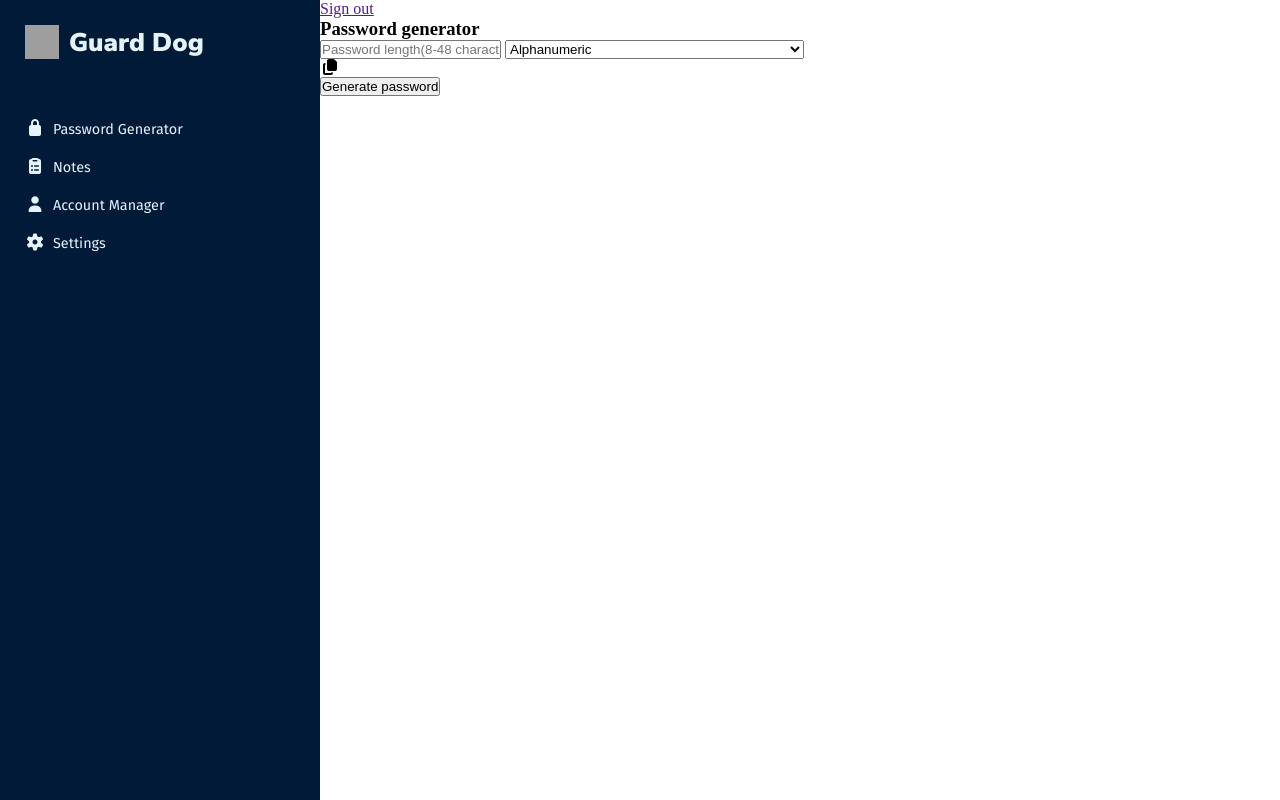
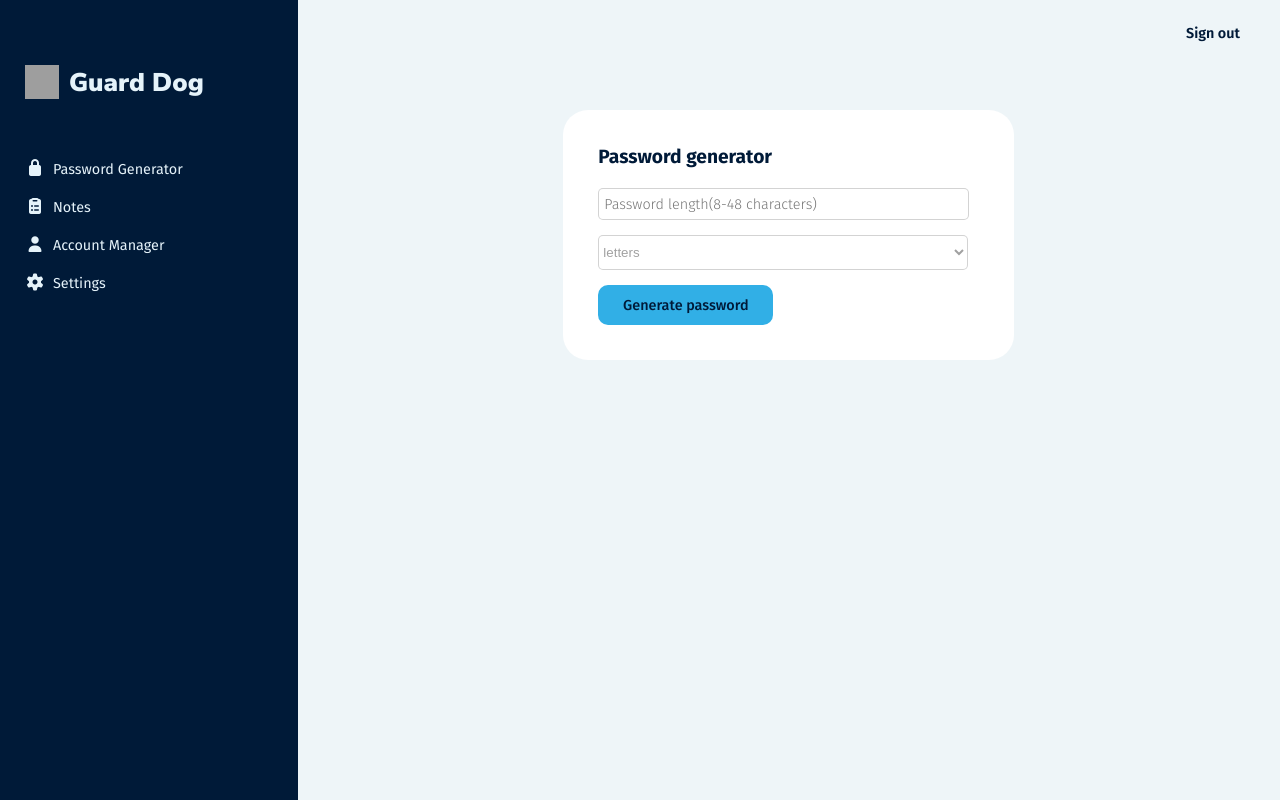
Before and after one commit to RockyLatchman/guard_dog, a Flask app: page /password-generator in a window 1280 px wide. Run offline with Flask 3, Linux system fonts and the light colour scheme; some libraries are stand-ins or nearby versions; grey boxes are pictures that could not be loaded.

Commit message:
Password generator view function code, CSS and JS

```diff
--- a/app.py
+++ b/app.py
@@ -1,4 +1,4 @@
-from flask import Flask, render_template, redirect, url_for, jsonify
+from flask import Flask, render_template, redirect, url_for, jsonify, request
 from passlib.hash import pbkdf2_sha256
 from dotenv import load_dotenv
 from sqlmodel import create_engine
@@ -105,10 +105,18 @@ def password_reset():
 def signout():
     pass
 
-@app.route('/password-generator')
-@app.route('/password-generator/')
+@app.route('/password-generator', methods=['GET', 'POST'])
+@app.route('/password-generator/', methods=['GET', 'POST'])
 def password_gen():
-    return render_template('password_generator.html')
+   if request.method == 'POST':
+     characters = request.form.get('character-type').upper()
+     generated_password = Utilities.password_generator(
+         request.form.get('password-length'),
+         CharacterOptions[f"{characters}"]
+     )
+     return jsonify({'password' : generated_password})
+   return render_template('password_generator.html', character_types=CharacterOptions)
+
 
 @app.route('/notes', methods=['GET', 'POST'])
 def notes():
--- a/models.py
+++ b/models.py
@@ -47,5 +47,5 @@ class Utilities:
     @classmethod
     def password_generator(cls, password_length: int, characters_option : CharacterOptions) -> str:
         characters = characters_option.value
-        password_result = [random.choice(characters)for _ in range(password_length)]
+        password_result = [random.choice(characters)for _ in range(int(password_length))]
         return ''.join(password_result)
--- a/static/css/main.css
+++ b/static/css/main.css
@@ -6,6 +6,10 @@
 
 html {
   box-sizing: border-box;
+}
+
+body {
+  background: #EEF5F8;
 }
 
 :root {
@@ -18,6 +22,24 @@ html {
   flex-direction: row;
   justify-content: flex-start;
   width: 100%;
+}
+
+.container header {
+  width: 100%;
+}
+
+header a {
+  display: block;
+  float: right;
+  margin: 10px 25px 0 0;
+  font: 600 0.9em "Fira Sans", sans-serif;
+  text-decoration: none;
+  color:#001A38;
+}
+
+main {
+  width: 80%;
+  padding: 15px;
 }
 
 
@@ -34,6 +56,7 @@ html {
   flex-direction: row;
   justify-content: flex-start;
   padding: 25px;
+  margin-top: 40px;
 }
 
 .sidebar #logo img  {
@@ -51,11 +74,6 @@ html {
   padding: 25px;
 }
 
-
-.sidebar nav ul {
-
-}
-
 .sidebar nav ul li {
   list-style-type: none;
   color: #E5F3FA;
@@ -68,6 +86,93 @@ html {
   padding-left: 8px;
   font: 400 0.9em "Fira Sans", sans-serif;
 }
+
+/* Password generator */
+
+.password-card {
+   background: #fff;
+   border-radius: 25px;
+   padding: 35px;
+   width: 40%;
+   margin: 10% auto 0 auto;
+}
+
+.password-card h3 {
+  color: #E5F3FA;
+  font: 700 1.2em "Fira Sans", sans-serif;
+  color:#001A38;
+}
+
+.password-card form {
+   width: 97%;
+   margin-top: 10px;
+}
+
+.password-card form input[type='text'] {
+  width: 98.5%;
+  height: 30px;
+  padding-left: 5px;
+  margin: 10px 0;
+  border-radius: 5px;
+  border: 1px solid rgba(201,201,201,0.8);
+  font: 300 0.9em "Fira Sans", sans-serif;
+  color:#001A38;
+  outline: transparent;
+}
+
+.password-card form select {
+  background: #fff;
+  color:#A1A1A1;
+  width: 100%;
+  height: 35px;
+  border: 1px solid rgba(201,201,201,0.8);
+  border-radius: 5px;
+  margin: 5px 0 15px 0;
+  outline: transparent;
+}
+
+.password-card form input[type='button'] {
+  background: #31AFE6;
+  font: 500 0.9em "Fira Sans", sans-serif;
+  color:#001A38;
+  width: 175px;
+  height: 40px;
+  border: none;
+  border-radius: 10px;
+  cursor: pointer;
+}
+
+#clipboard {
+  font: 500 0.9em "Fira Sans", sans-serif;
+  border: 1px solid rgba(201,201,201,0.8);
+  border-radius: 5px;
+  width: 100%;
+  height: 35px;
+  margin: 15px 0;
+  line-height: 2.5em;
+  text-align: center;
+  display: none;
+}
+
+.password-card sup {
+   display: none;
+   font: 500 0.8em "Fira Sans", sans-serif;
+   color:#A1A1A1;
+}
+
+#clipboard span {
+  background: rgba(49, 175, 230, 0.3);
+  padding: 2px 15px;
+  cursor: pointer;
+}
+
+#clipboard i {
+  margin: 10px 0 0 5px;
+  font-size: 1.2em;
+  color: #A1A1A1;
+  display: none;
+}
+
 
 
 
--- a/templates/password_generator.html
+++ b/templates/password_generator.html
@@ -3,20 +3,20 @@
 <div class="container">
   {% include 'partials/menu.html' %}
   <main>
-      <header><a href="">Sign out</a></header>
+    <header><a href="">Sign out</a></header>
       <div class="password-card">
           <h3>Password generator</h3>
-          <form method="POST">
-          <input type="hidden" name="csrf_token" value="{{ csrf_token() }}">
-          <input type="text" name="password-length" placeholder="Password length(8-48 characters)" required>
-          <select name="character-type">
-              <option value="">Alphanumeric</option>
-              <option value="">Alphanumeric and special characters(stronger)</option>
-              <option value="">Letters</option>
-              <option value="">Numbers</option>
+          <form id="passwdGenForm">
+          <input type="hidden" id="csrf_token" name="csrf_token" value="{{ csrf_token() }}">
+          <input type="text" name="password-length" id="password-length"  placeholder="Password length(8-48 characters)" required>
+          <select name="character-type" id="character-type">
+              {% for character in character_types %}
+              <option value="{{ character['name']|lower }}">{{ character['name']|lower }}</option>
+              {% endfor %}
           </select>
-          <div id="clipboard"><i class="fa-solid fa-copy"></i></div>
-          <input type="submit" value="Generate password">
+          <sup>Click on password to copy</sup>
+          <div id="clipboard"><span id="copy-password"></span></div>
+          <input type="button" value="Generate password" id="generate-password">
           </form>
       </div>
   </main>
```
Also changed, not shown: static/js/main.js (+30 -5 lines).
